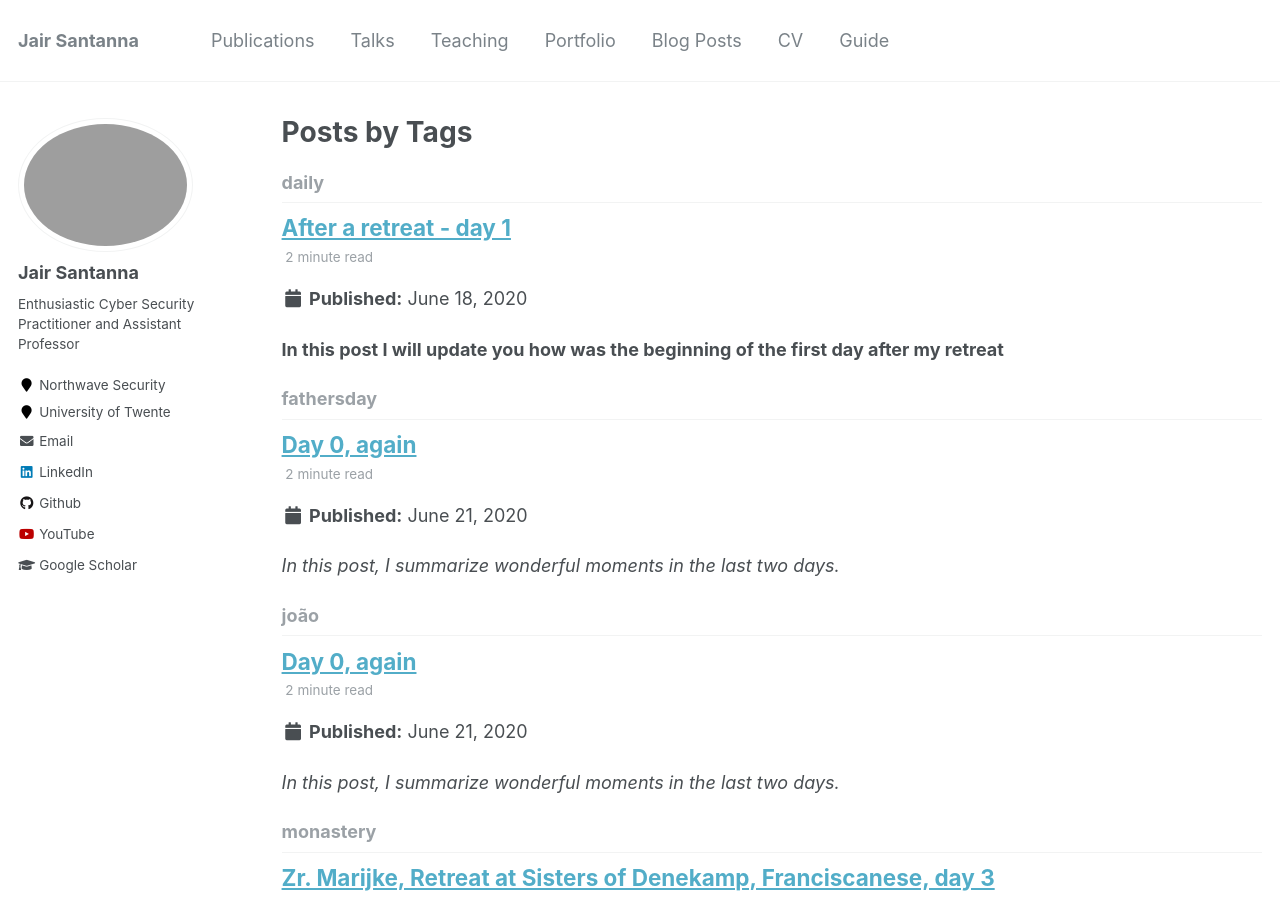
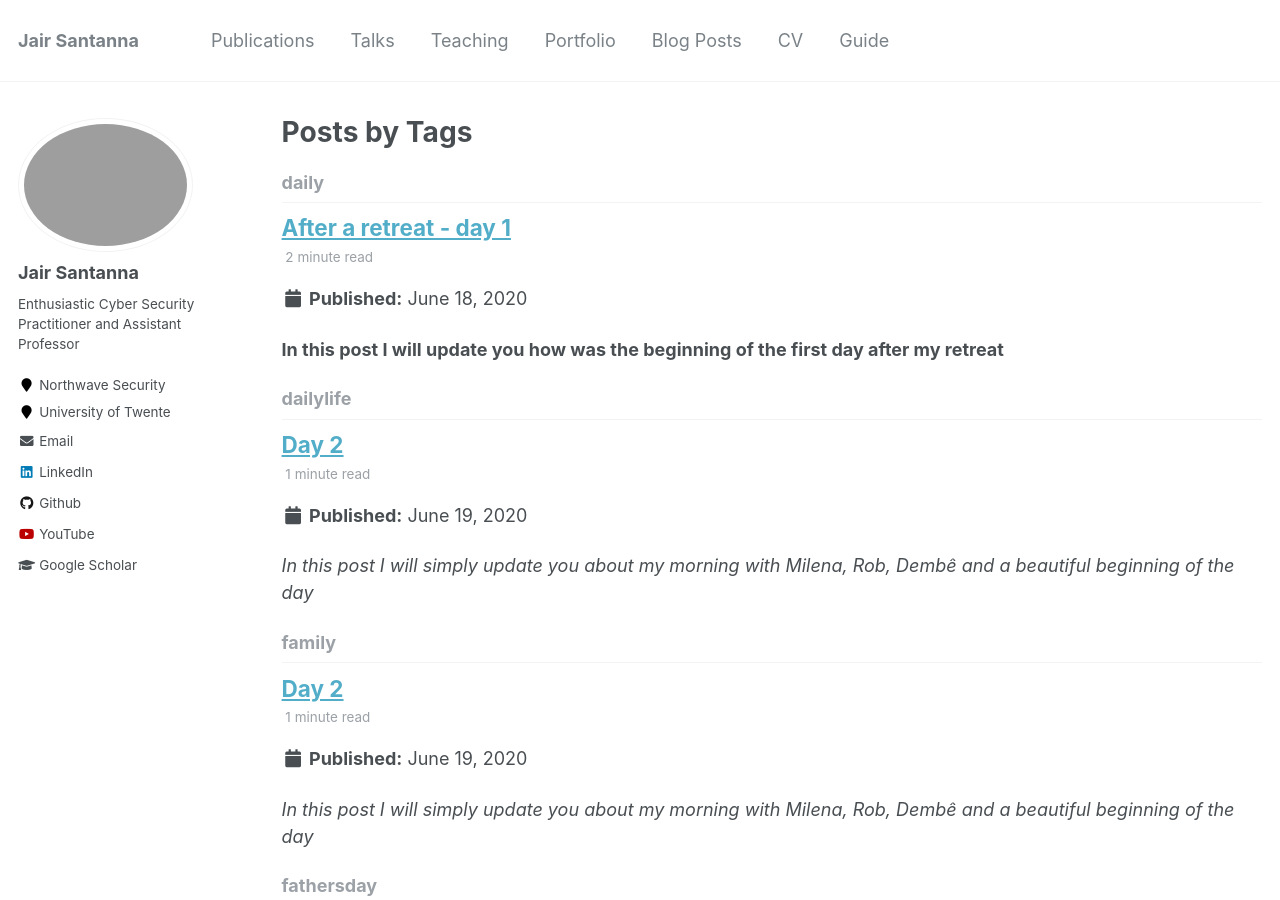
Before and after one commit to jjsantanna/jjsantanna.github.io, a Jekyll site: the page built from _pages/tag-archive.html, in a window 1280 px wide and 900 px high. Built offline with Jekyll 4.4.1, drawn with Linux system fonts in a browser that asks for light colours; some of the changed text lies outside the part shown.

Commit message:
Update and rename 20200619-day2.md to 2020-06-19-day2.md

```diff
--- a/_posts/20200619-day2.md
+++ b/_posts/2020-06-19-day2.md
@@ -1,13 +1,13 @@
 ---
 title: 'Day 2'
 date: 2020-06-19
-permalink: /posts/20200619-day2
+permalink: /posts/2020/06/19/day2
 tags:
   - vacations
   - family
-  - daily life
+  - dailylife
 ---
-**In this post I will simply update you about my morning with Milena, Rob, Dembê and a beautiful beginning of the day**
+*In this post I will simply update you about my morning with Milena, Rob, Dembê and a beautiful beginning of the day*
 
 Today, Milena woke up at 5:00. I put her on our bed and we stayed half-play-half-trying-to-sleep. At 5:30 I came down with her. I gave her milk, prepared her break and I was ready to pray. Yesterday, the "Laudate" app with all the payers that I used stopped working. So, no psalm or office of readings. Instead, I prayed the three readings of the daily mass. The message stick to my mind was: "be like a child to enter into heaven."
 
```
